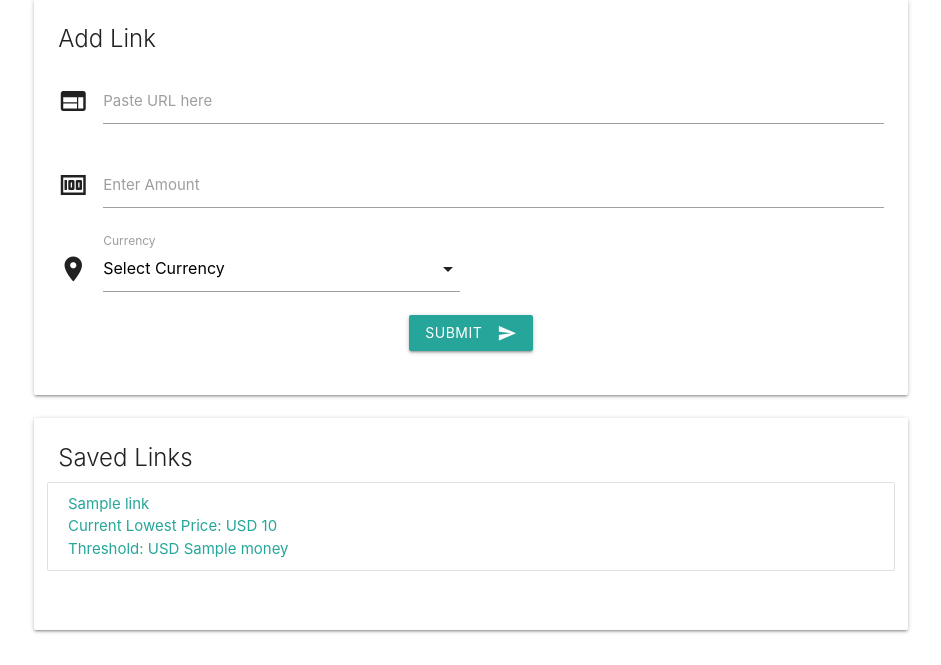
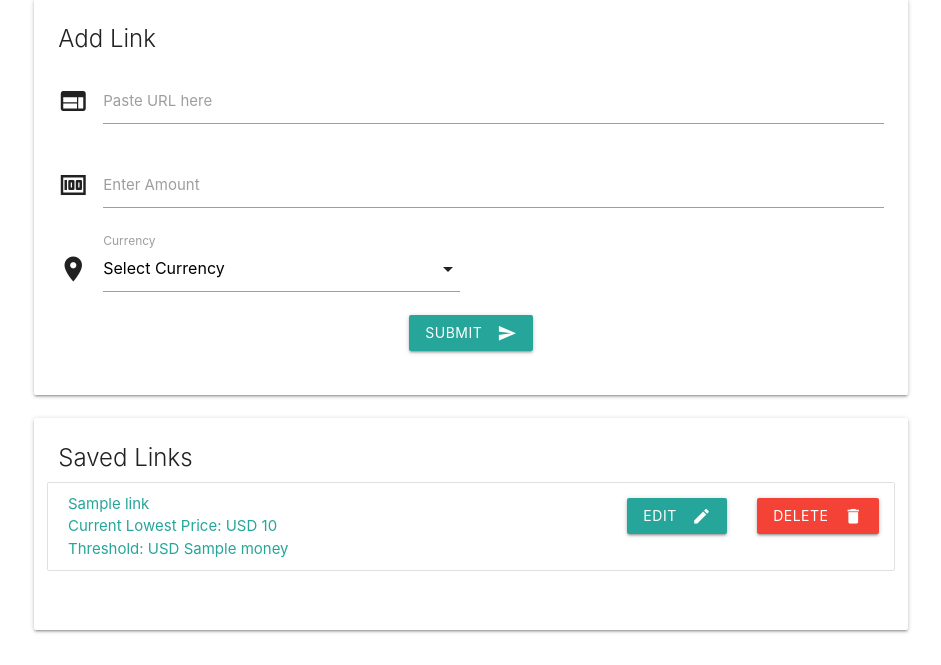
Before and after one commit to rahuldshetty/steam-market-price-notifier, a Flask app: template templates/index.html in a window 1280 px wide. Shown: the part 185-850 px from the top of the page, without its empty margins (169-1110 px from the left). Run offline with Flask 2, Linux system fonts and the light colour scheme; the template is opened without the code that fills it: most values are stand-ins (such as "Sample title", 1, 10 or a date in 2020).

Commit message:
added edit,remove link features

```diff
--- a/db_helpler.py
+++ b/db_helpler.py
@@ -36,13 +36,14 @@ def create_tables():
     conn.execute('''
         Create TABLE IF NOT EXISTS LINKS
         (
+            LID INTEGER PRIMARY KEY AUTOINCREMENT,
             NAME VARCHAR(20) NOT NULL,
             URL VARCHAR(1000),
             MONEY DOUBLE(7, 2),
             CURRENCY VARCHAR(10),
             UID INTEGER,
             FOREIGN KEY(UID) REFERENCES USERS(UID),
-            PRIMARY KEY(URL, UID)
+            UNIQUE(URL, UID)
         )
     ''')
     LOGGER.info("Instantiated Tables: USERS, LINKS")
--- a/server.py
+++ b/server.py
@@ -14,6 +14,8 @@ from db_helpler import *
 app = Flask(__name__)
 app.secret_key = hash_string(str(datetime.datetime.now()))
 
+TIME_INTERVAL_FOR_JOB_MINUTES = 30
+
 def execute_cost_computation_job():
     print("Started executing Cost Computation Job at %s", str(datetime.datetime.now()))
     # get all links
@@ -21,7 +23,7 @@ def execute_cost_computation_job():
     link_query = "SELECT URL, NAME, MONEY, CURRENCY, UID from LINKS"
     cursor = conn.execute(link_query)
 
-    items_low_price_for_user = []
+    items_low_price_for_user = {}
     for row in cursor.fetchall():
         link = row[0]
         name = row[1]
@@ -30,19 +32,28 @@ def execute_cost_computation_job():
         uid = row[4]
         lowest_price = get_current_item_low_price(link, currency)
         if lowest_price <= money:
-            items_low_price_for_user.append({
-                "link": link,
-                "name": name,
-                "price": lowest_price,
-                "currency": currency,
-                "uid": uid
-            })
+            if uid in items_low_price_for_user:
+                items_low_price_for_user[uid].append({
+                    "link": link,
+                    "name": name,
+                    "price": lowest_price,
+                    "currency": currency,
+                    "uid": uid
+                })
+            else:
+                items_low_price_for_user[uid] = [{
+                    "link": link,
+                    "name": name,
+                    "price": lowest_price,
+                    "currency": currency,
+                    "uid": uid
+                }]
     # send emails to all the users
     print(items_low_price_for_user)
     print("Completed executing Cost Computation Job at %s", str(datetime.datetime.now()))
 
 sched = BackgroundScheduler(daemon=True)
-sched.add_job(execute_cost_computation_job, 'interval', minutes=1)
+sched.add_job(execute_cost_computation_job, 'interval', minutes=TIME_INTERVAL_FOR_JOB_MINUTES)
 sched.start()
 
 # Database related processing
@@ -92,7 +103,7 @@ def index():
 
                 # get all links based on UID
                 link_list = []
-                link_query = "SELECT URL, NAME, MONEY, CURRENCY from LINKS where UID={}".format(uid)
+                link_query = "SELECT URL, NAME, MONEY, CURRENCY, LID from LINKS where UID={}".format(uid)
                 cursor = conn.execute(link_query)
                 for row in cursor.fetchall():
                     lowest_price = get_current_item_low_price(row[0], row[3])
@@ -101,7 +112,8 @@ def index():
                         "name": row[1],
                         "money": row[2],
                         "currency": row[3],
-                        "lowest_price": lowest_price
+                        "lowest_price": lowest_price,
+                        "lid": row[4]
                     })
                 return render_template("index.html", user={'name': name}, links=link_list, currencies=CURRENCY_LIST)
             else:
@@ -111,6 +123,8 @@ def index():
             return redirect(url_for('home'))
     else:
         return redirect(url_for('home'))
+
+# LINK API SECTION
 
 @app.route('/add_link', methods=["POST"])
 def add_link():
@@ -157,6 +171,61 @@ def add_link():
     else:
         return redirect(url_for('logout'))
 
+@app.route('/edit_link', methods=["POST"])
+def edit_link():
+    form = request.form
+    if "hash" in session and "email" in session:
+        # logged in
+        email = session['email']
+        if "link" in form and "money" in form and "currency" in form:
+            link = form['link']
+            lid = form['lid']
+            name = (link.split('/')[-1]).replace("%20"," ")
+            money = round(float(form['money']), 2)
+            currency = form['currency']
+            # update query query for link table
+            l_query = "UPDATE LINKS SET URL = '{}', MONEY = {} , CURRENCY = '{}' WHERE LID = {};".format(
+                link,
+                money,
+                currency,
+                lid
+            )
+            try:
+                conn = sqlite3.connect('database.db')
+                conn.execute(l_query)
+                conn.commit()
+            except Exception as error:
+                LOGGER.error("Exception - %s", error)
+            return redirect(url_for('index'))
+        else:
+            return redirect(url_for('index'))
+    else:
+        return redirect(url_for('logout'))
+
+@app.route('/delete_link', methods=["POST"])
+def delete_link():
+    form = request.form
+    if "hash" in session and "email" in session:
+        # logged in
+        if "lid" in form:
+            lid = form['lid']
+            l_query = "DELETE FROM LINKS WHERE LID = {};".format(
+                lid
+            )
+            try:
+                conn = sqlite3.connect('database.db')
+                conn.execute(l_query)
+                conn.commit()
+            except Exception as error:
+                LOGGER.error("Exception - %s", error)
+            return redirect(url_for('index'))
+        else:
+            return redirect(url_for('index'))
+    else:
+        return redirect(url_for('logout'))
+
+# LOGIN SECTION
+
 @app.route('/login', methods=['GET', 'POST'])
 def login():
     form = request.form
@@ -194,6 +263,8 @@ def logout():
 @app.errorhandler(404)
 def page_not_found(event):
     return redirect(url_for('home', error="Error 404"))
+
+# REGISTER SECTION
 
 @app.route('/register', methods=['GET', 'POST'])
 def register():
@@ -234,4 +305,4 @@ def register():
         return redirect(url_for('home', error="Please check your email id, password and try again."))
 
 if __name__ == '__main__':
-    app.run(debug=True, host="127.0.0.1", port=environ.get("PORT", 5000))
+    app.run(debug=False, host="0.0.0.0", port=environ.get("PORT", 5000))
--- a/templates/index.html
+++ b/templates/index.html
@@ -4,12 +4,17 @@
     <meta charset="UTF-8">
     <meta name="viewport" content="width=device-width, initial-scale=1.0">
     <title>Steam Market Notifier</title>
-        <script src="https://cdnjs.cloudflare.com/ajax/libs/materialize/1.0.0/js/materialize.min.js"></script>
+    <script src="https://cdnjs.cloudflare.com/ajax/libs/materialize/1.0.0/js/materialize.min.js"></script>
     <link rel="stylesheet" href="https://cdnjs.cloudflare.com/ajax/libs/materialize/1.0.0/css/materialize.min.css">
     <link href="https://fonts.googleapis.com/icon?family=Material+Icons" rel="stylesheet">
 </head>
+<style>
+.spcl-btn{
+    margin: 15px;
+}
+</style>
 <body>
-    <div class="navbar">
+    <div class="navbar-fixed">
         <nav>
             <div class="nav-wrapper">
             <a href="#" class="brand-logo">Steam Market Notifier</a>
@@ -79,7 +84,14 @@
                             <div class="collection">
                             {% for link in links %}
                             <div>
-                                <a href="{{ link['link'] }}" class="collection-item">
+                                <a class="waves-effect waves-light red btn spcl-btn right modal-trigger" onclick='set_delete_params("{{ link.link }}", "{{ link.name }}", "{{ link.lid }}")' href="#modal2"><i class="material-icons right">delete</i>Delete</a>
+
+                                <a class="waves-effect waves-light btn right spcl-btn modal-trigger" onclick='set_params("{{ link.link }}", "{{ link.money }}", "{{ link.currency }}", "{{ link.lid }}")' href="#modal1"><i class="material-icons right">edit</i>Edit</a>
+                                {% if link['money'] >= link['lowest_price'] %}
+                                    <a href="{{ link['link'] }}" class="collection-item blue-text text-darken-2 left">
+                                {% else %}
+                                    <a href="{{ link['link'] }}" class="collection-item">
+                                {% endif %}
                                     <div>
                                         {{ link['name'] }}
                                         <p>Current Lowest Price: {{ link['currency'] }}  {{ link['lowest_price'] }}</p>
@@ -95,10 +107,68 @@
               </div>
         </div>
     </div>
+    <!-- Modal for Edit Link -->
+    <div id="modal1" class="modal">
+        <div class="modal-content">
+          <h4>Edit</h4>
+          <div class="row">
+            <form method="POST" action='/edit_link'>
+                <div class="input-field col s12">
+                    <i class="material-icons prefix">web</i>
+                    <input id="link_modal" type="url" class="validate" name="link" placeholder="">
+                    <label for="link_modal">Paste URL here</label>
+                </div>
+                <div class="input-field col s12">
+                    <i class="material-icons prefix">money</i>
+                    <input id="threshold_modal" type="number" class="validate" name="money" placeholder="">
+                    <label for="threshold_modal">Enter Amount</label>
+                </div>
+                <div class="input-field col s6">
+                    <i class="material-icons prefix">place</i>
+                    <select onchange="onselect_change2()" id="currency_dropdown_modal" class="myselect">
+                      <option value="" disabled>Select Currency</option>
+                      {% for currency in currencies %}
+                            <option value="{{ currency }}">{{ currency }}</option>
+                      {%endfor%}
+                    </select>
+                    <label>Currency</label>
+                </div>
+                <input name="currency" id="cur_modal" type="hidden" value="">
+                <input name="lid" id="lid_modal" type="hidden" value="">
+                <div class="col s12 center modal-footer">
+                    <button class="btn waves-effect waves-light" type="submit">Save
+                        <i class="material-icons right">save</i>
+                    </button>
+                </div>
+            </form>
+        </div>
+        </div>
+    </div>
+    <!-- Modal for Delete Link -->
+    <div id="modal2" class="modal">
+        <div class="modal-content">
+          <h4>Confirm Delete</h4>
+              <p id="delete_paragraph"></p>
+              <a href="" id="delete_link_href"></a>
+              <form method="POST" action="/delete_link">
+                <input name="lid" id="link_delete_desc" type="hidden" value="">
+                <div class="col s12 center modal-footer">
+                    <button class="btn waves-effect waves-light red" type="submit">Confirm
+                        <i class="material-icons right">delete</i>
+                    </button>
+                </div>
+              </form>
+        </div>
+    </div>
 <script>
     document.addEventListener('DOMContentLoaded', function() {
         var elems = document.querySelectorAll('select');
         var instances = M.FormSelect.init(elems);
+    });
+
+    document.addEventListener('DOMContentLoaded', function() {
+        var elems = document.querySelectorAll('.modal');
+        var instances = M.Modal.init(elems);
     });
 
     function onselect_change(){
@@ -106,6 +176,41 @@
         var cur = e.options[e.selectedIndex].value;
         document.getElementById('cur').value = cur;
     }
+
+    function onselect_change2(){
+        var e = document.getElementById("currency_dropdown_modal");
+        var cur = e.options[e.selectedIndex].value;
+        document.getElementById('cur_modal').value = cur;
+    }
+
+    function set_params(link, amount, currency, lid){
+        var modal_url = document.getElementById('link_modal');
+        modal_url.value = link;
+
+        var modal_lid = document.getElementById('lid_modal');
+        modal_lid.value = lid;
+
+        var modal_amount = document.getElementById('threshold_modal');
+        modal_amount.value = amount;
+
+        var select_drowdown = document.getElementById('currency_dropdown_modal');
+        select_drowdown.value = currency;
+        var elems = document.querySelectorAll('select');
+        var instances = M.FormSelect.init(elems);
+
+        document.getElementById('cur_modal').value = currency;
+    }
+
+    function set_delete_params(link, name, lid){
+        let string = "Click Confirm to delete the following item:";
+        document.getElementById("delete_paragraph").innerText =  string;
+        var link_obj = document.getElementById("delete_link_href");
+        link_obj.innerText = name;
+        link_obj.href = link;
+
+        document.getElementById("link_delete_desc").value = lid;
+    }
+
 </script>
 </body>
 </html>
```
Also changed, not shown: README.md, database.db, 1 other file.
